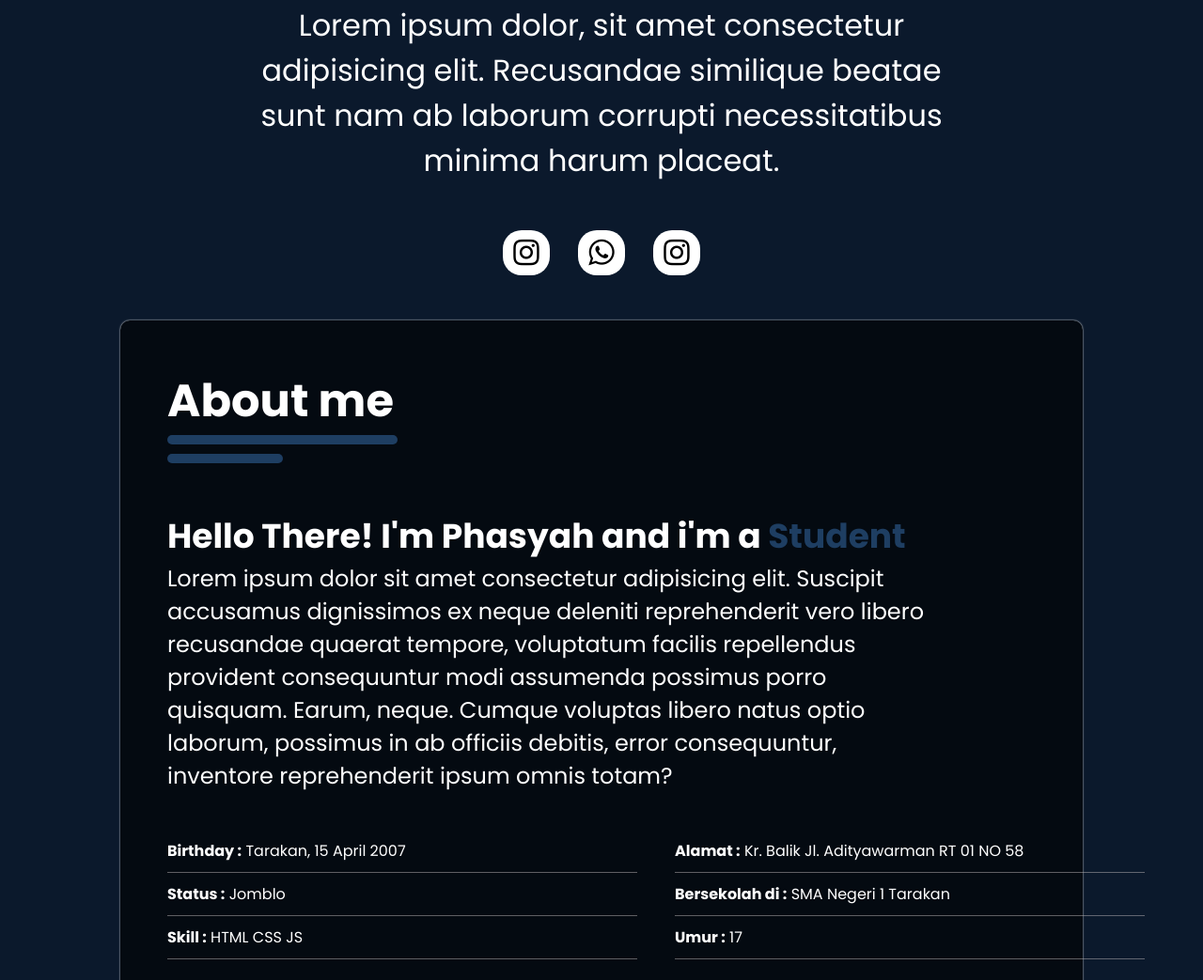
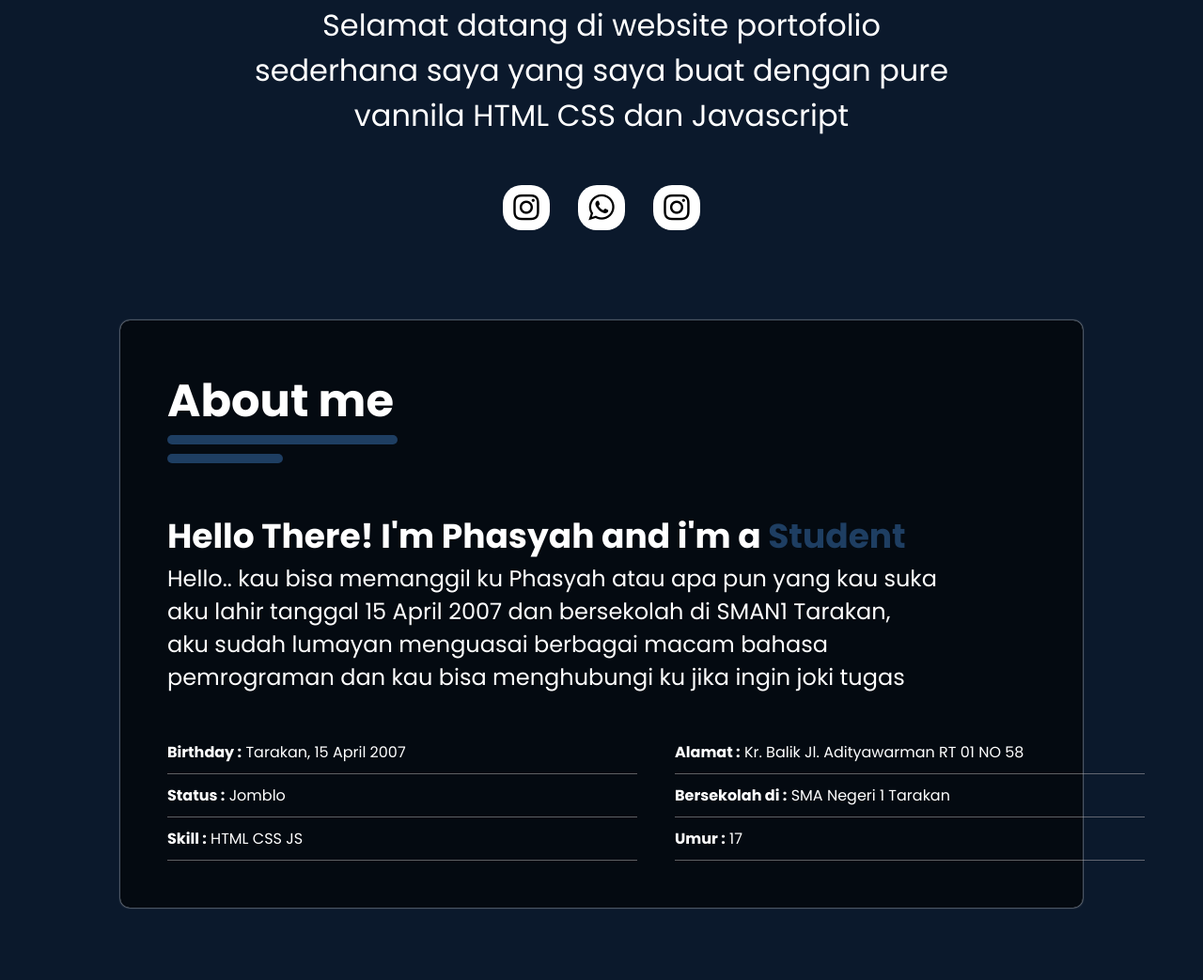
Before and after one commit to TAMPAN1504/website-portofolio, a plain HTML site: page index.html in a window 1280 px wide. Shown: the part 459-1502 px from the top of the page at 94% size. Drawn offline with Linux system fonts and the light colour scheme; a web font is replaced by a local one.

Commit message:
update index.html

```diff
--- a/index.html
+++ b/index.html
@@ -29,10 +29,13 @@
         <div class="home-container hidden">
             <img src="assets/authorpp.jpg" alt="">
             <h1>Phasyah Apriliyan Pratama</h1>
-            <p>Lorem ipsum dolor, sit amet consectetur adipisicing elit. Recusandae similique beatae sunt nam ab laborum
-                corrupti necessitatibus minima harum placeat.</p>
+            <p>Selamat datang di website portofolio sederhana saya yang saya
+            buat dengan pure vannila HTML CSS dan Javascript</p>
             <ul class="social-media">
-                <li><a href=""><div><i class="fa fa-instagram" style="color: black;"></i></div></a></li>
+                <li><a
+                href="https://www.instagram.com/69priliyan.png/profilecard/?igsh=MXZzaHZpbXo1Ymd3Ng=="
+                target="_blank"><div><i class="fa fa-instagram" style="color:
+                black;"></i></div></a></li>
                 <li><a href=""><div><i class="fa fa-whatsapp" style="color: black;"></i></div></a></li>
                 <li><a href=""><div><i class="fa fa-instagram" style="color: black;"></i></div></a></li>
             </ul>
@@ -49,11 +52,11 @@
             </div>
             <div class="text-about" id="about">
                 <h1>Hello There! I'm Phasyah and i'm a <span style="color: var(--more-bright);">Student</span></h1>
-                <p>Lorem ipsum dolor sit amet consectetur adipisicing elit. Suscipit accusamus dignissimos ex neque
-                    deleniti reprehenderit vero libero recusandae quaerat tempore, voluptatum facilis repellendus
-                    provident consequuntur modi assumenda possimus porro quisquam. Earum, neque. Cumque voluptas libero
-                    natus optio laborum, possimus in ab officiis debitis, error consequuntur, inventore reprehenderit
-                    ipsum omnis totam?</p>
+                <p>Hello.. kau bisa memanggil ku Phasyah atau apa pun yang kau
+                suka aku lahir tanggal 15 April 2007 dan bersekolah di SMAN1
+                Tarakan, aku sudah lumayan menguasai berbagai macam bahasa
+                pemrograman dan kau
+                bisa menghubungi ku jika ingin joki tugas</p>
             </div>
 
             <div class="info-about">
```
